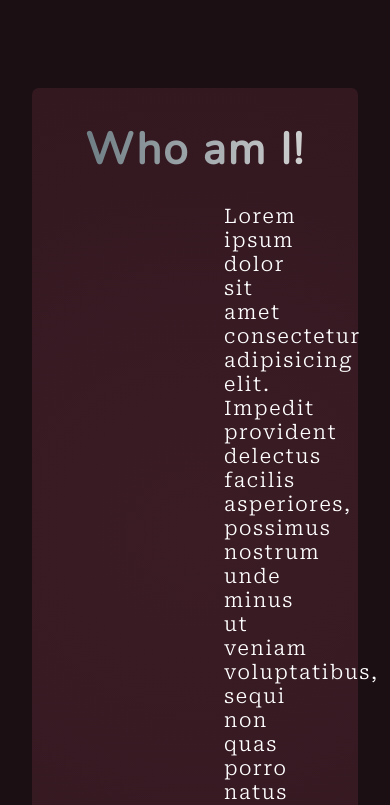
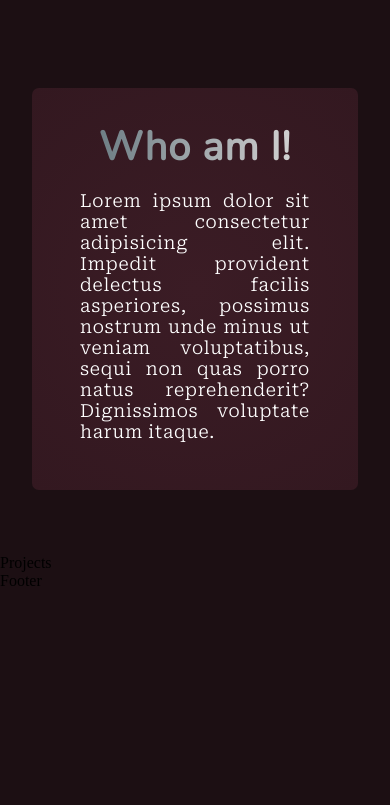
Before and after one commit to paulypi/portfolio-app, a React (Create React App) app: page / in a window 390 px wide. Shown: the part 1680-2485 px from the top of the page. After the commit the page ends 2270 px from the top, so only its background shows below. Built offline with nearby package versions, Linux system fonts and the light colour scheme; a web font is replaced by a local one.

Commit message:
Update App.css and add whoami section with media

```diff
--- a/src/App.css
+++ b/src/App.css
@@ -19,7 +19,6 @@ a {
 .image__bg {
     background-image: url('./assets/anaglyph.jpg');
     background-size: cover;
-    height: 100vh;
     background-attachment: fixed;
     background-position: center;
 }
--- a/src/containers/whoami/whoami.css
+++ b/src/containers/whoami/whoami.css
@@ -24,3 +24,34 @@
     text-align: justify;
     margin: 1.5rem 10rem;
 }
+
+@media screen and (max-width: 1050px) {
+    .portfolio__whoami-container_text {
+        font-size: 20px;
+        letter-spacing: 0.08em;
+        margin: 1.5rem 5rem;
+    }
+}
+
+@media screen and (max-width: 830px) {
+    .portfolio__whoami-container_title {
+        letter-spacing: 0.04em;
+
+    }
+    .portfolio__whoami-container_text {
+        font-size: 20px;
+        letter-spacing: 0.04em;
+        margin: 1.5rem 2rem;
+    }
+}
+
+@media screen and (max-width: 550px) {
+    .portfolio__whoami-container_title {
+        font-size: 20px;
+
+    }
+    .portfolio__whoami-container_text {
+        font-size: 18px;
+        margin: 1rem 1rem;
+    }
+}
```
